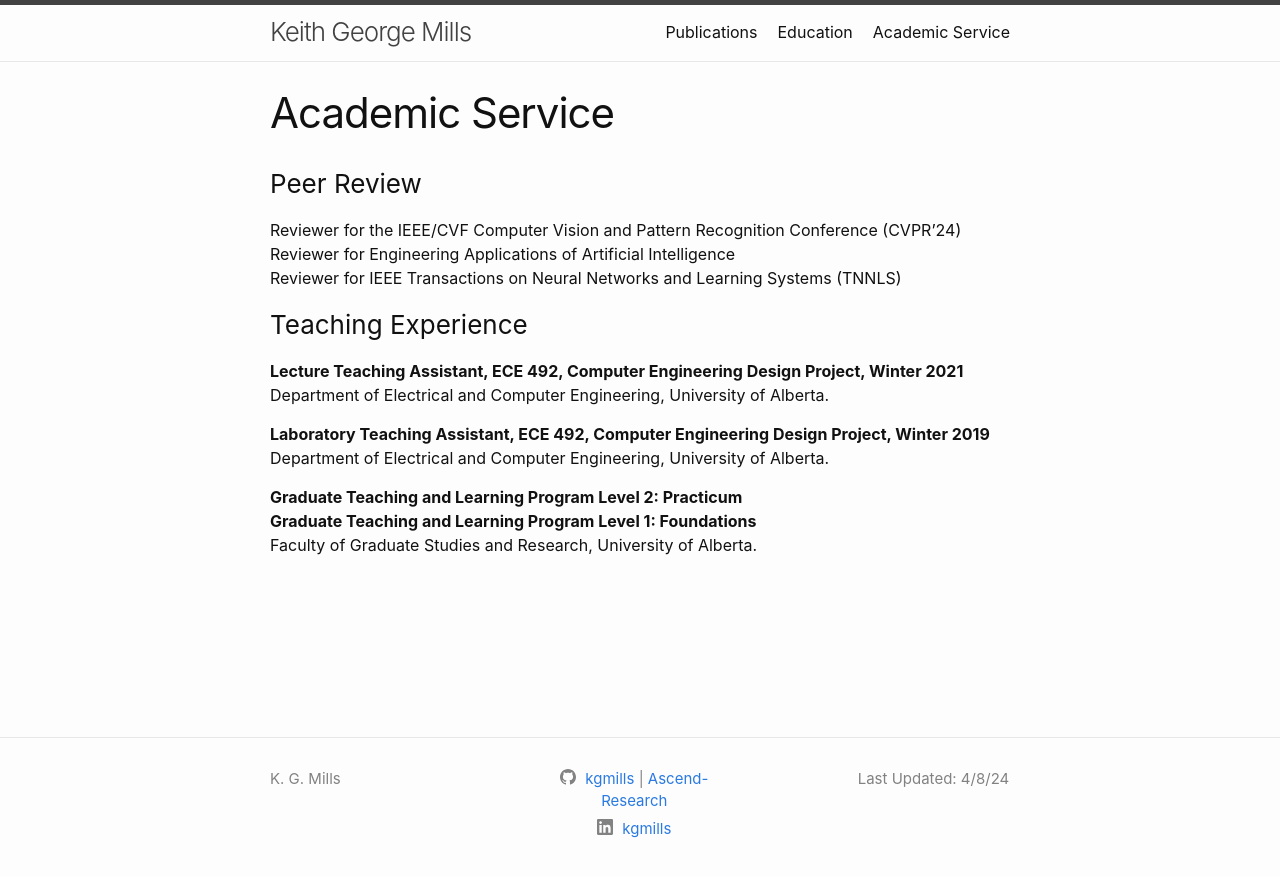
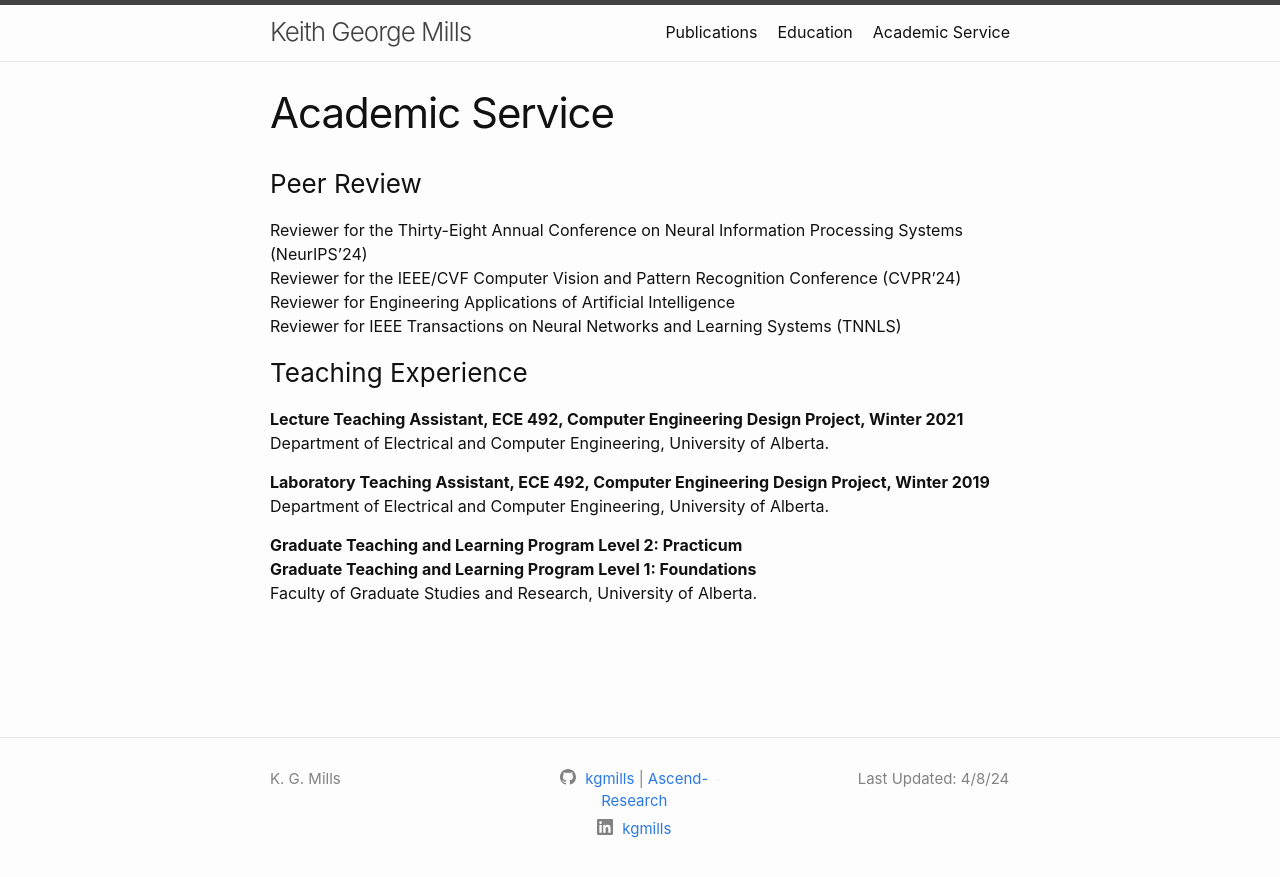
Before and after one commit to kgmills/kgmills.github.io, a Jekyll site: the page built from academic.markdown, in a window 1280 px wide. Shown: the top 877 px of the page. Built offline with Jekyll 4.4.1, drawn with Linux system fonts in a browser that asks for light colours.

Commit message:
I am reviewing for NeurIPS; EiG-Search update!

```diff
--- a/academic.markdown
+++ b/academic.markdown
@@ -6,6 +6,7 @@ update: "Last Updated: 4/8/24"
 ---
 
 ### Peer Review
+Reviewer for the Thirty-Eight Annual Conference on Neural Information Processing Systems (NeurIPS'24)<br>
 Reviewer for the IEEE/CVF Computer Vision and Pattern Recognition Conference (CVPR'24)<br>
 Reviewer for Engineering Applications of Artificial Intelligence<br>
 Reviewer for IEEE Transactions on Neural Networks and Learning Systems (TNNLS)<br>
```
Also changed, not shown: 1 other file.
